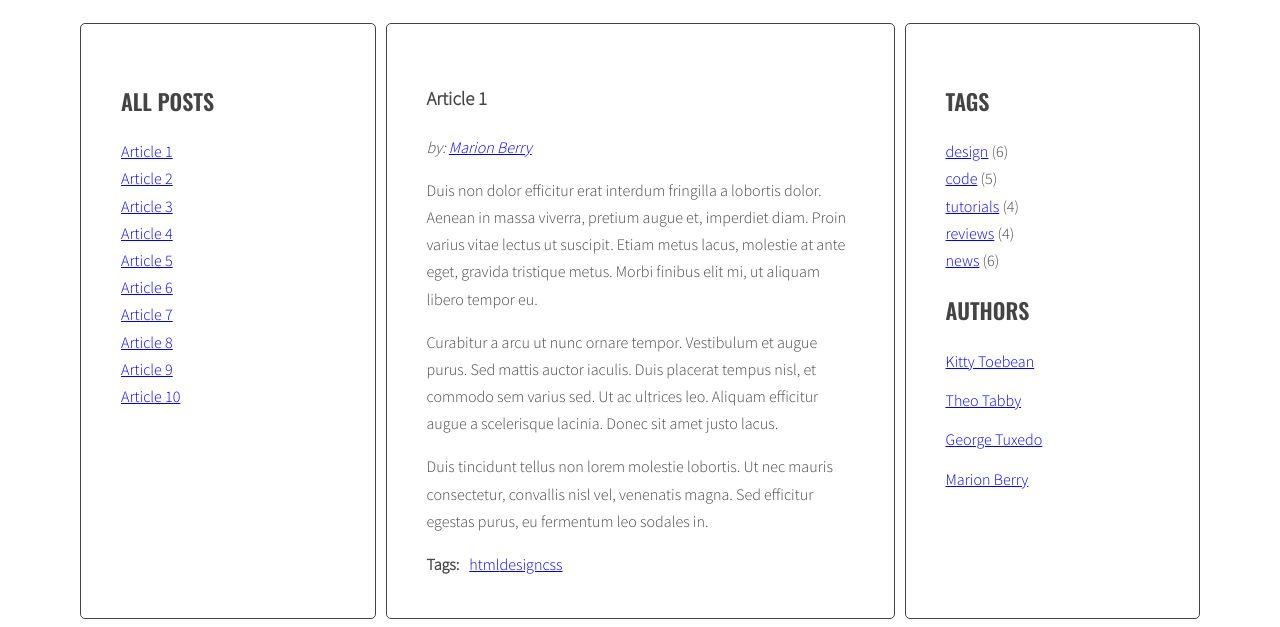
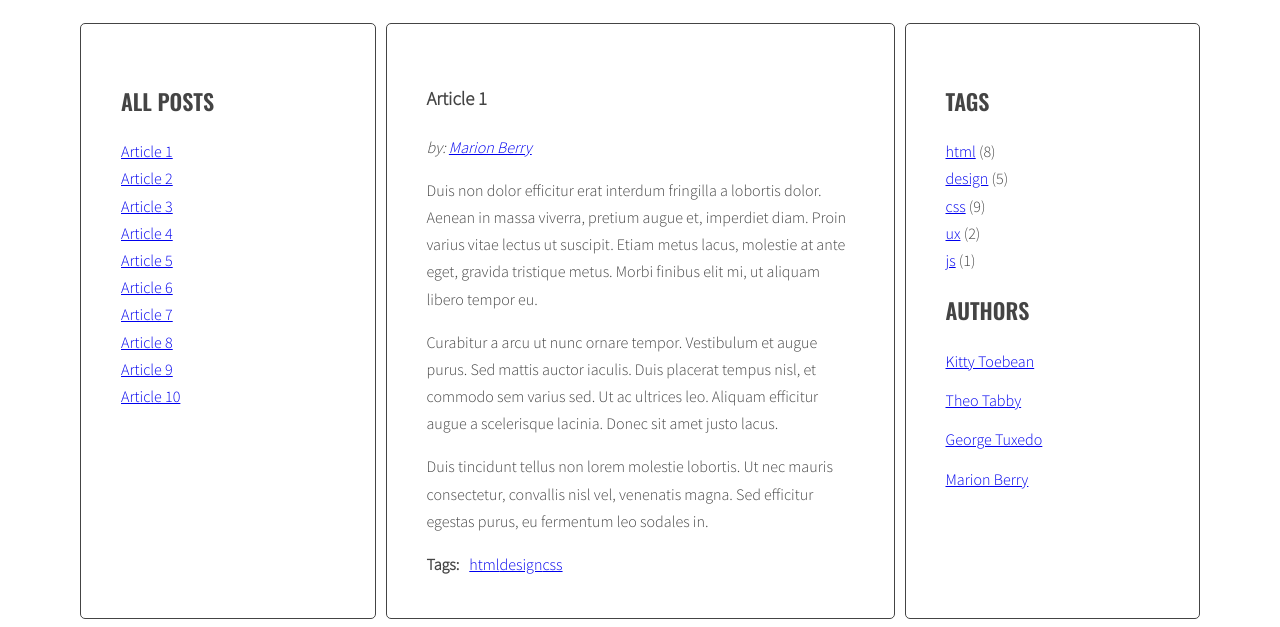
Before and after one commit to wojtekbo/javascript-blog, a website: page index.html in a window 1280 px wide. Shown: the part 220-847 px from the top of the page. Drawn offline with nearby package versions, Linux system fonts and the light colour scheme.

Commit message:
Update generateTags

```diff
--- a/index.html
+++ b/index.html
@@ -230,11 +230,11 @@
           <aside class="sidebar">
             <h2 class="section-title">Tags</h2>
             <ul class="list tags">
-              <li><a href="#">design</a> <span>(6)</span></li>
+              <!-- <li><a href="#">design</a> <span>(6)</span></li>
               <li><a href="#">code</a> <span>(5)</span></li>
               <li><a href="#">tutorials</a> <span>(4)</span></li>
               <li><a href="#">reviews</a> <span>(4)</span></li>
-              <li><a href="#">news</a> <span>(6)</span></li>
+              <li><a href="#">news</a> <span>(6)</span></li> -->
             </ul>
             <h2 class="section-title">Authors</h2>
             <ul class="list authors">
--- a/js/script.js
+++ b/js/script.js
@@ -4,7 +4,8 @@ const optArticleSelector = '.post',
   optTitleSelector = '.post-title',
   optTitleListSelector = '.titles',
   optArticleTagsSelector = '.post-tags .list',
-  optArticleAutorSelector = '.post-author';
+  optArticleAutorSelector = '.post-author',
+  optTagsListSelector = '.tags.list';
 
 const titleClickHandler = function (event) {
   event.preventDefault();
@@ -69,6 +70,8 @@ const generateTitleLinks = function (customSelector = '') {
 generateTitleLinks();
 
 const generateTags = function () {
+  /* [NEW] create a new variable allTags with an empty object */
+  let allTags = {};
   /* find all articles */
   const articles = document.querySelectorAll(optArticleSelector);
 
@@ -88,12 +91,35 @@ const generateTags = function () {
       const linkHTML = `<li><a href="#tag-${tag}">${tag}</a></li>`;
       /* add generated code to HTML variable */
       html = html + linkHTML;
+      /* [NEW] check if this link is NOT already in allTags */
+      /* [NEW] check if this link is NOT already in allTags */
+      if (!allTags[tag]) {
+        /* [NEW] add tag to allTags object */
+        allTags[tag] = 1;
+      } else {
+        allTags[tag]++;
+      }
       /* END LOOP: for each tag */
     }
     /* insert HTML of all the links into the tags wrapper */
     articleTagsWrapper.innerHTML = html;
     /* END LOOP: for every article: */
   }
+  /* [NEW] find list of tags in right column */
+  const tagList = document.querySelector(optTagsListSelector);
+
+  /* [NEW] create variable for all links HTML code */
+  let allTagsHTML = '';
+  /* [NEW] START LOOP: for each tag in allTags: */
+  for (let tag in allTags) {
+    console.log(tag);
+    /* [NEW] generate code of a link and add it to allTagsHTML */
+    allTagsHTML += `<li><a href="#tag-${tag}">${tag}</a><span> (${allTags[tag]})</span></li>`;
+  }
+  /* [NEW] END LOOP: for each tag in allTags: */
+
+  /*[NEW] add HTML from allTagsHTML to tagList */
+  tagList.innerHTML = allTagsHTML;
 };
 
 const tagClickHandler = function (event) {
```
